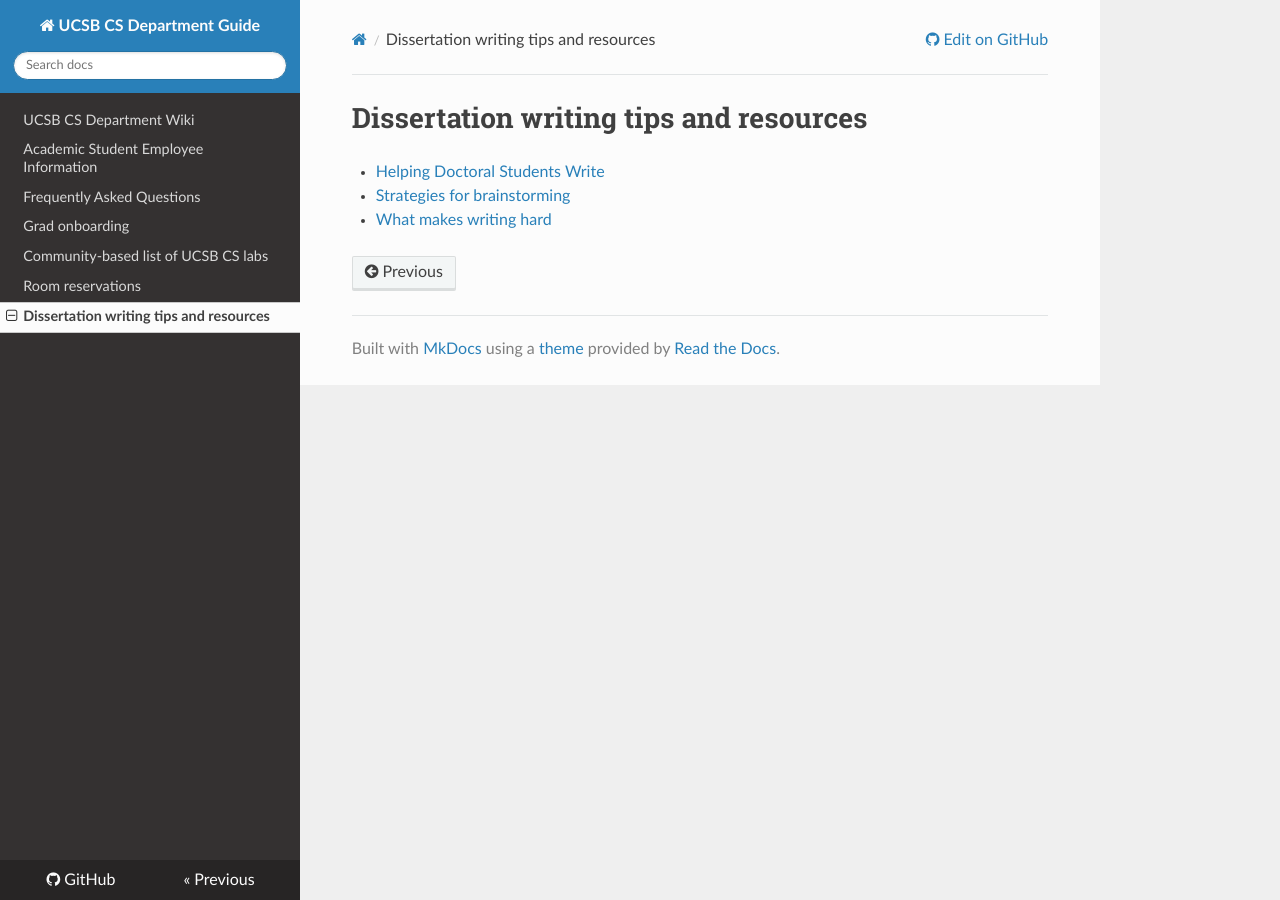
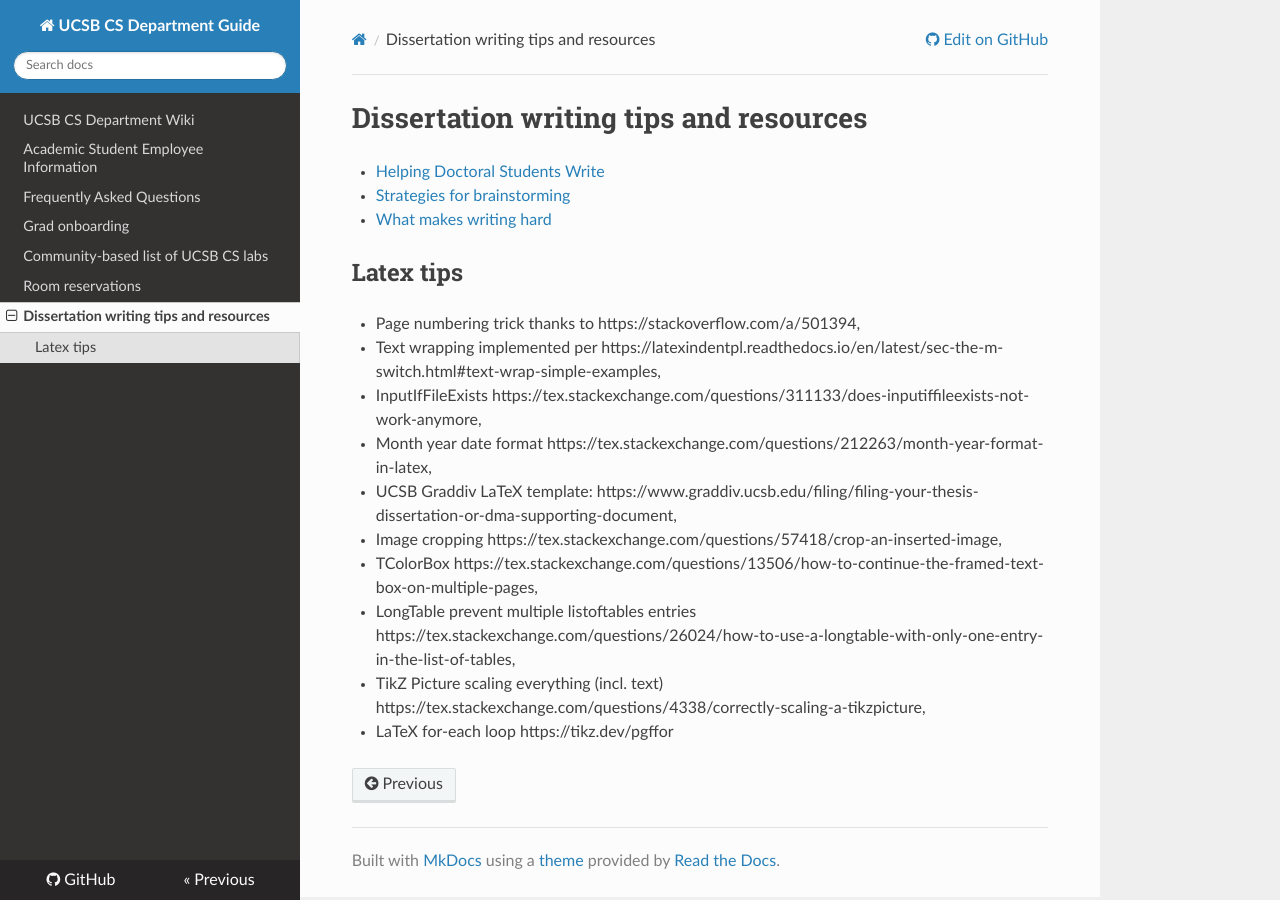
Before and after one commit to UCSB-CompSci-Grads/ucsb-compsci-grads.github.io, an MkDocs documentation site: the page built from wiki/writing.md, in a window 1280 px wide. Built offline with MkDocs 1.6.1, drawn with Linux system fonts in a browser that asks for light colours; nearby versions of some CDN libraries.

Commit message:
Update writing.md

```diff
--- a/wiki/writing.md
+++ b/wiki/writing.md
@@ -3,3 +3,15 @@
 - [Helping Doctoral Students Write](https://drive.google.com/file/d/1oXsZTCKMC-CH7QQASgqakfYAfTIP-nwe/view?usp=sharing)
 - [Strategies for brainstorming](https://archive.org/details/writetolearn00murr)
 - [What makes writing hard](https://www.degruyterbrill.com/document/doi/10.21832/9781783091065/html)
+
+## Latex tips
+- Page numbering trick thanks to https://stackoverflow.com/a/501394,
+- Text wrapping implemented per https://latexindentpl.readthedocs.io/en/latest/sec-the-m-switch.html#text-wrap-simple-examples,
+- InputIfFileExists https://tex.stackexchange.com/questions/311133/does-inputiffileexists-not-work-anymore,
+- Month year date format https://tex.stackexchange.com/questions/212263/month-year-format-in-latex,
+- UCSB Graddiv LaTeX template: https://www.graddiv.ucsb.edu/filing/filing-your-thesis-dissertation-or-dma-supporting-document,
+- Image cropping https://tex.stackexchange.com/questions/57418/crop-an-inserted-image,
+- TColorBox https://tex.stackexchange.com/questions/13506/how-to-continue-the-framed-text-box-on-multiple-pages,
+- LongTable prevent multiple listoftables entries https://tex.stackexchange.com/questions/26024/how-to-use-a-longtable-with-only-one-entry-in-the-list-of-tables,
+- TikZ Picture scaling everything (incl. text) https://tex.stackexchange.com/questions/4338/correctly-scaling-a-tikzpicture,
+- LaTeX for-each loop https://tikz.dev/pgffor
```
